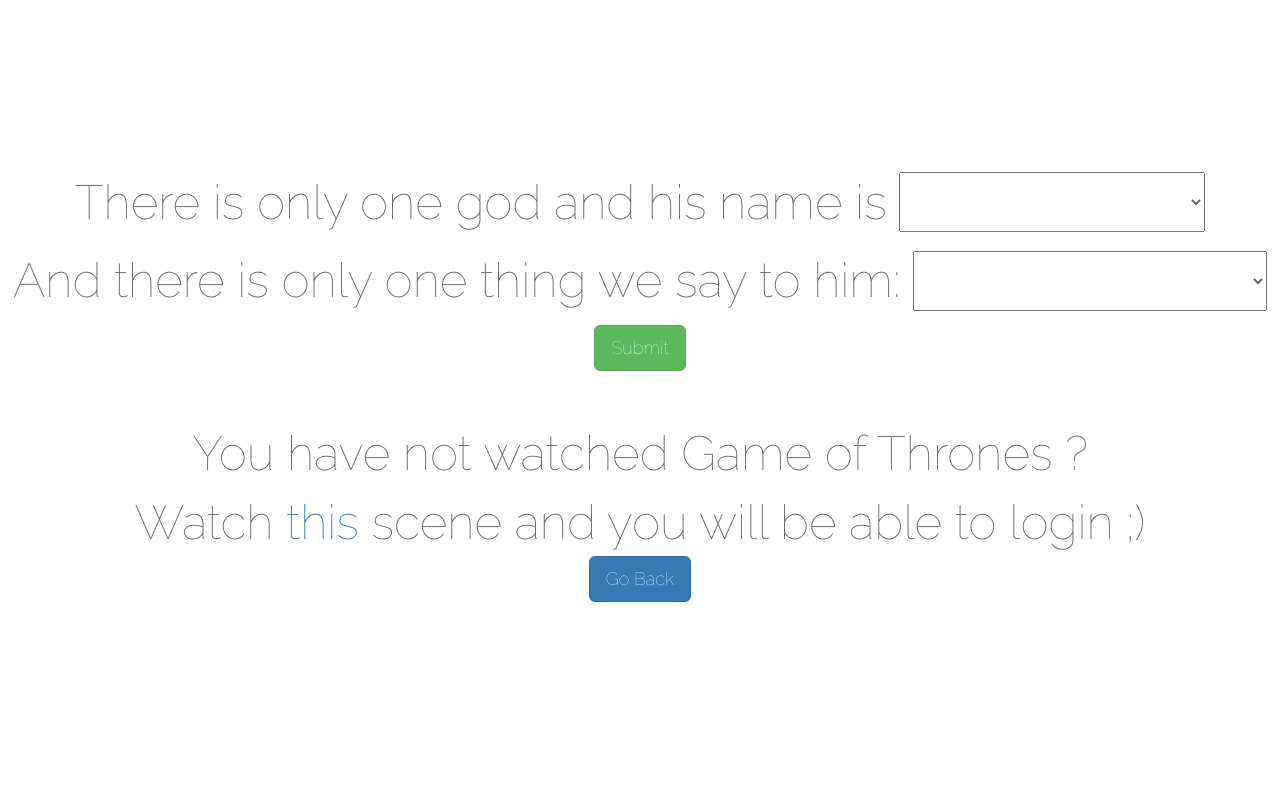
After one commit to gegham-ayvazyan/rocket-test, a PHP site: page /Views/admin-auth.html in a window 1280 px wide. The commit adds this page. Run offline with PHP 8.4, Linux system fonts and the light colour scheme.

Commit message:
Added simple admin login

```diff
--- a/public/Middleware/guest.class.php
+++ b/public/Middleware/guest.class.php
@@ -11,6 +11,8 @@ trait Guest
     {
         if (logged_in()) {
             return redirect('Dashboard');
+        } else if (is_admin()) {
+            return redirect('AdminDashboard');
         }
     }
 }
--- /dev/null
+++ b/public/Views/admin-auth.html
@@ -0,0 +1,60 @@
+<html lang="en">
+<head>
+    <meta charset="utf-8">
+    <meta http-equiv="X-UA-Compatible" content="IE=edge">
+    <meta name="viewport" content="width=device-width, initial-scale=1">
+    <title>My Application</title>
+    <link href="https://fonts.googleapis.com/css?family=Raleway:100,600" rel="stylesheet" type="text/css">
+    <link rel="stylesheet" href="assets/css/bootstrap.min.css">
+    <link rel="stylesheet" href="assets/css/style.css">
+    <style>
+        .title {
+            font-size: 48px;
+        }
+    </style>
+</head>
+<body>
+<div class="flex-center position-ref full-height">
+    <div class="content">
+        <div class="title m-b-md">
+            <form method="post" id="default">
+                <p>
+                    There is only one god and his name is
+                    <select title="Select a god" name="god-name" id="god-name">
+                        <option></option>
+                        <option>Warrior</option>
+                        <option>Death</option>
+                        <option>Old Gods</option>
+                        <option>Great Stallion</option>
+                        <option>Lord of Light</option>
+                    </select>
+                </p>
+                <p>
+                    And there is only one thing we say to him:
+                    <select name="what-we-say" id="what-we-say" title="What we say to him">
+                        <option></option>
+                        <option>Valar Morghulis</option>
+                        <option>Not Today</option>
+                        <option>NO!</option>
+                        <option>Please Don't</option>
+                        <option>Valar Dohaeris</option>
+                    </select>
+                </p>
+                <input type="submit" class="btn btn-success btn-lg">
+            </form>
+            <div id="fail">
+                You have not watched Game of Thrones ? <br>
+                Watch
+                <a href="https://youtu.be/NTDPl2Ey7Jw?t=1m30s" target="_blank">
+                    this
+                </a>
+                scene and you will be able to login ;)
+                <p>
+                    <a href="" class="btn btn-primary btn-lg">Go Back</a>
+                </p>
+            </div>
+        </div>
+    </div>
+</div>
+</body>
+</html>
```
Also changed, not shown: public/Actions/admin_auth.class.php (added, +27 -0 lines), public/Middleware/admin.class.php (added, +16 -0 lines), public/helpers.php (+7 -0 lines).
